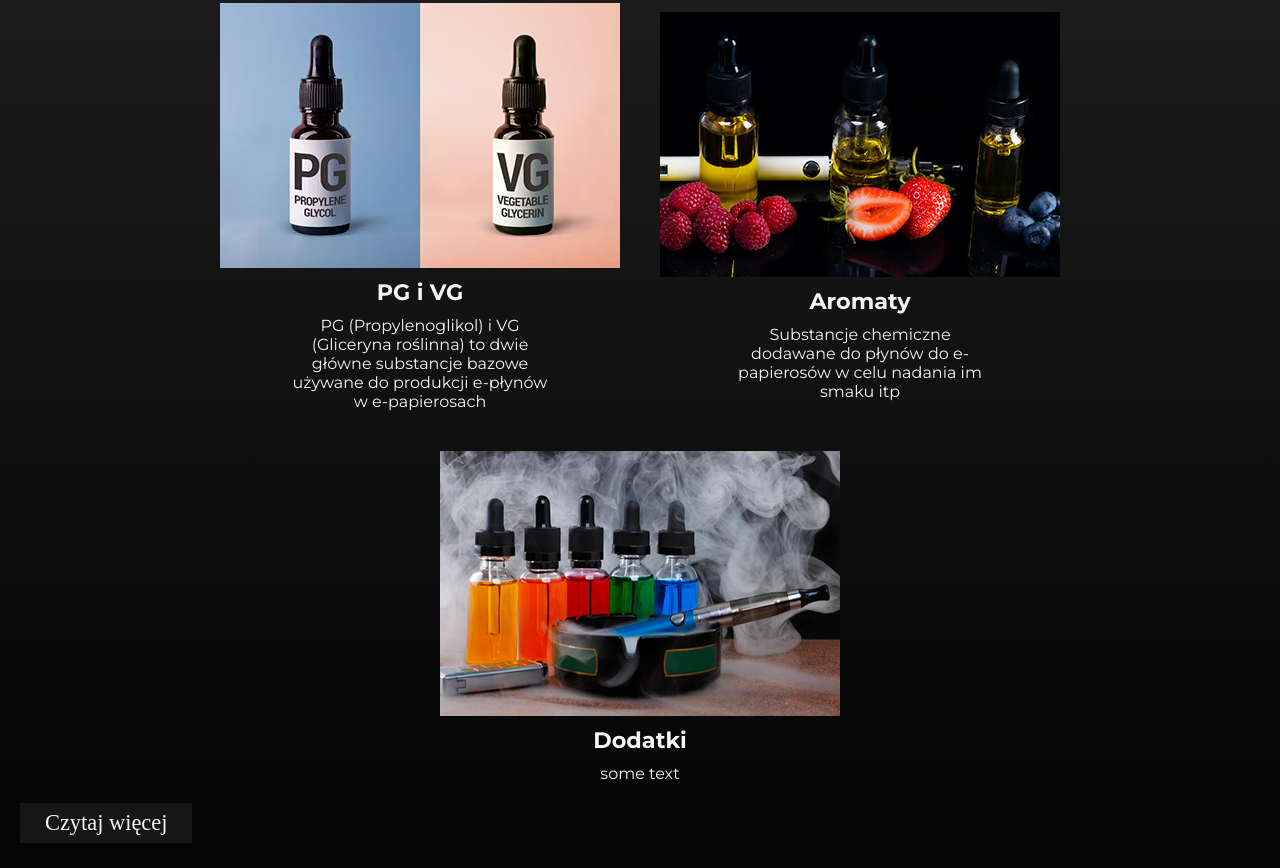
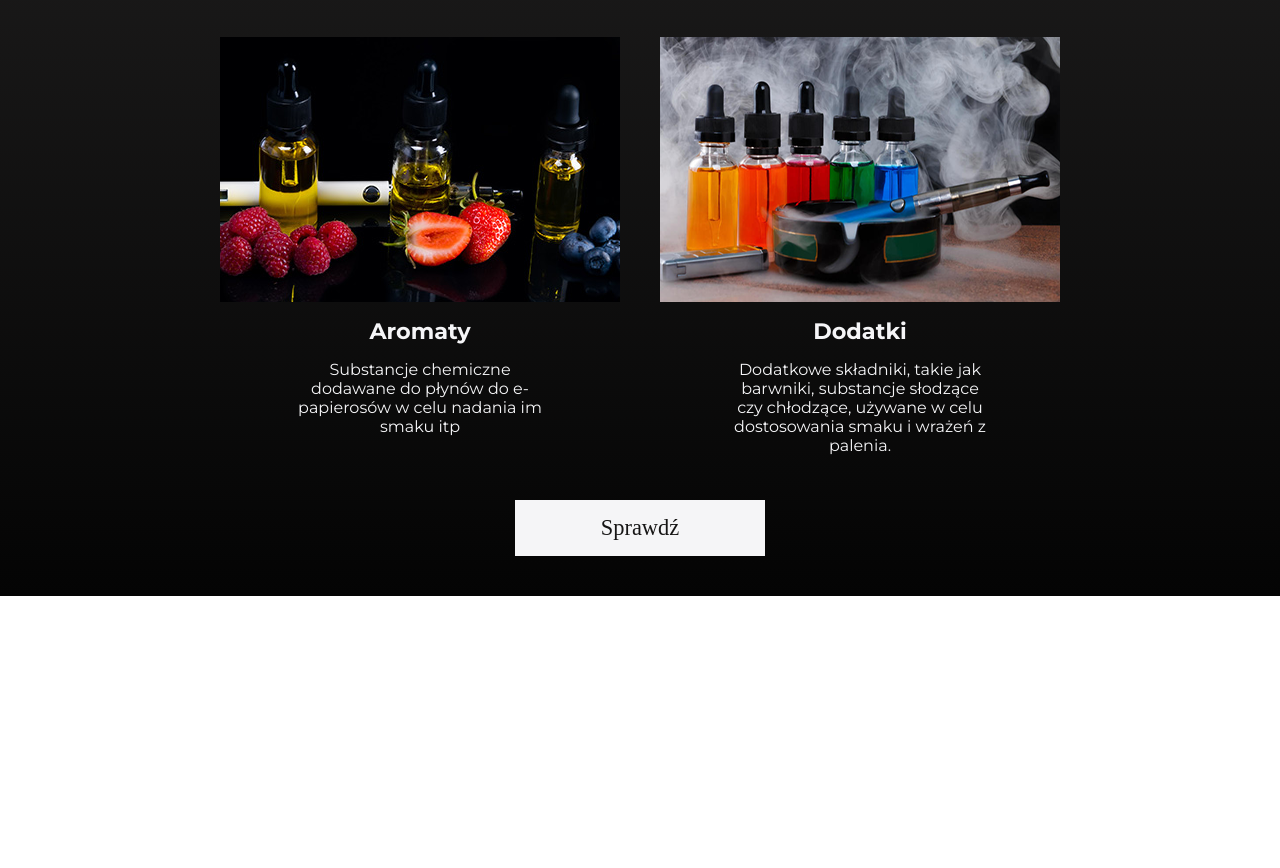
Before and after one commit to JerryWski/Hinic, an Astro site: page / in a window 1280 px wide. Shown: the part 1869-2737 px from the top of the page. After the commit the page ends 2465 px from the top, so only its background shows below. Built offline with nearby package versions, Linux system fonts and the light colour scheme; Astro itself is replaced by a stand-in of ours.

Commit message:
polishing

```diff
--- a/src/components/ProductsSection/Products.astro
+++ b/src/components/ProductsSection/Products.astro
@@ -1,6 +1,6 @@
 ---
 import { Image } from 'astro:assets';
-import nicotine from '../../assets/nicotine2-1.png';
+import nicotine from '../../assets/nicotine2.png';
 import salt from '../../assets/nicotine-salt.png';
 import pgvg from '../../assets/pgvg.png';
 import aromas from '../../assets/nicotine-aroma.jpg';
@@ -51,10 +51,13 @@
         <div class='card'>
           <Image class='card-image' src={accessories} alt='nicotine-bottle' />
           <h3 class='card-title'>Dodatki</h3>
-          <p class='card-text'>some text</p>
+          <p class='card-text'>
+            Dodatkowe składniki, takie jak barwniki, substancje słodzące czy
+            chłodzące, używane w celu dostosowania smaku i wrażeń z palenia.
+          </p>
         </div>
       </div>
-      <a class='products-link' href='/'>Czytaj więcej</a>
+      <a class='products-link' href='/'>Sprawdź</a>
     </div>
   </div>
 </section>
@@ -129,7 +132,7 @@
   }
   .card-image {
     display: block;
-    max-width: 100%;
+    width: 100%;
     height: 265px;
     object-fit: contain;
     transform: scale(1);
@@ -137,13 +140,34 @@
   }
   .card-image:hover {
     transform: scale(1.1);
+    box-shadow: 2px 1px 25px -14px rgba(255, 255, 255, 1);
   }
   .card-title {
     font-size: 1.4rem;
-    margin: 10px;
+    margin: 15px;
   }
   .card-text {
     text-align: center;
     max-width: 265px;
+    height: 100px;
+  }
+  .products-link {
+    color: var(--bg-black);
+    margin-top: 40px;
+    margin-bottom: 20px;
+    align-self: center;
+    width: 250px;
+    outline: none;
+    text-align: center;
+    padding: 15px 35px;
+    background-color: var(--bg-white);
+    font-size: 1.4rem;
+    cursor: pointer;
+    transition: 0.3s all ease-in-out;
+  }
+  .products-link:hover {
+    background-color: var(--bg-white);
+    color: var(--bg-black);
+    outline: 1px solid var(--bg-black);
   }
 </style>
```
Also changed, not shown: src/assets/nicotine2.png.
